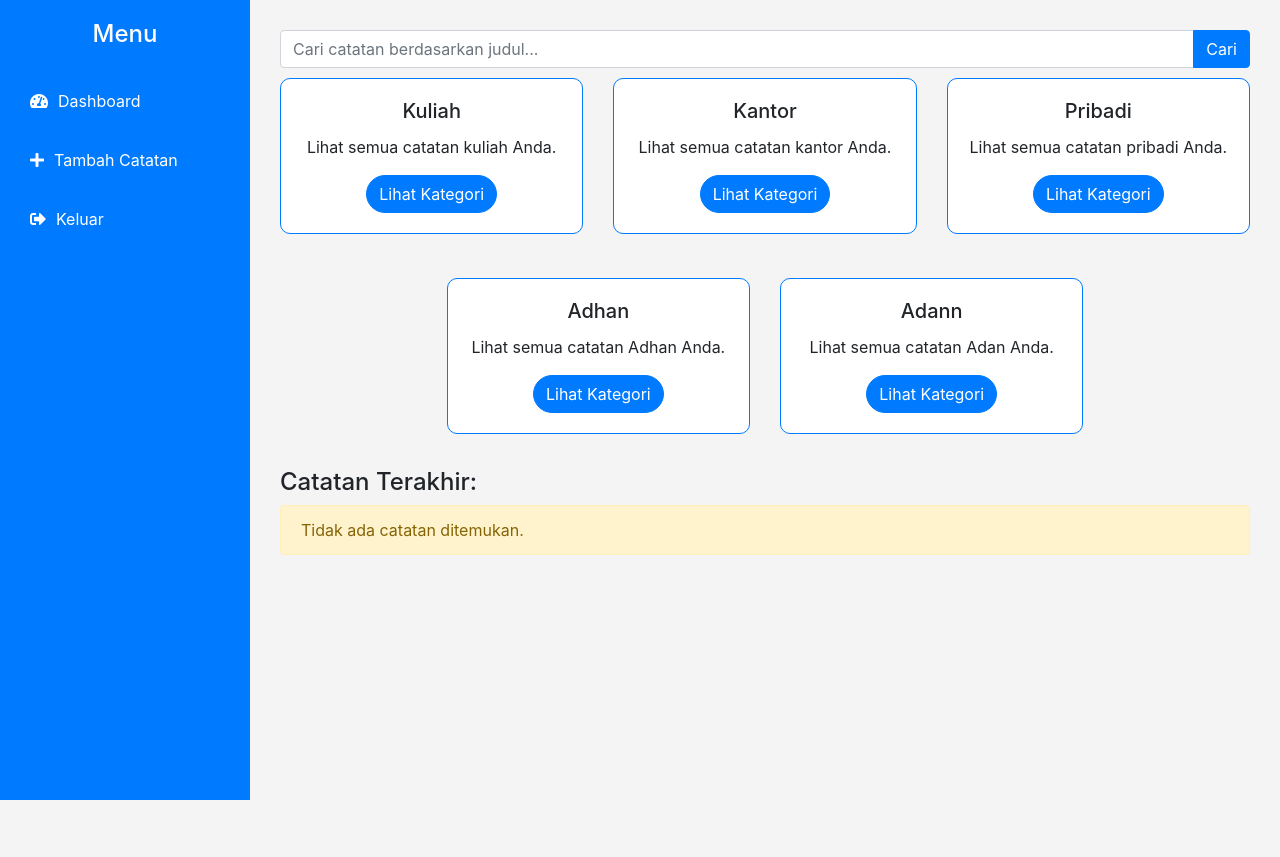
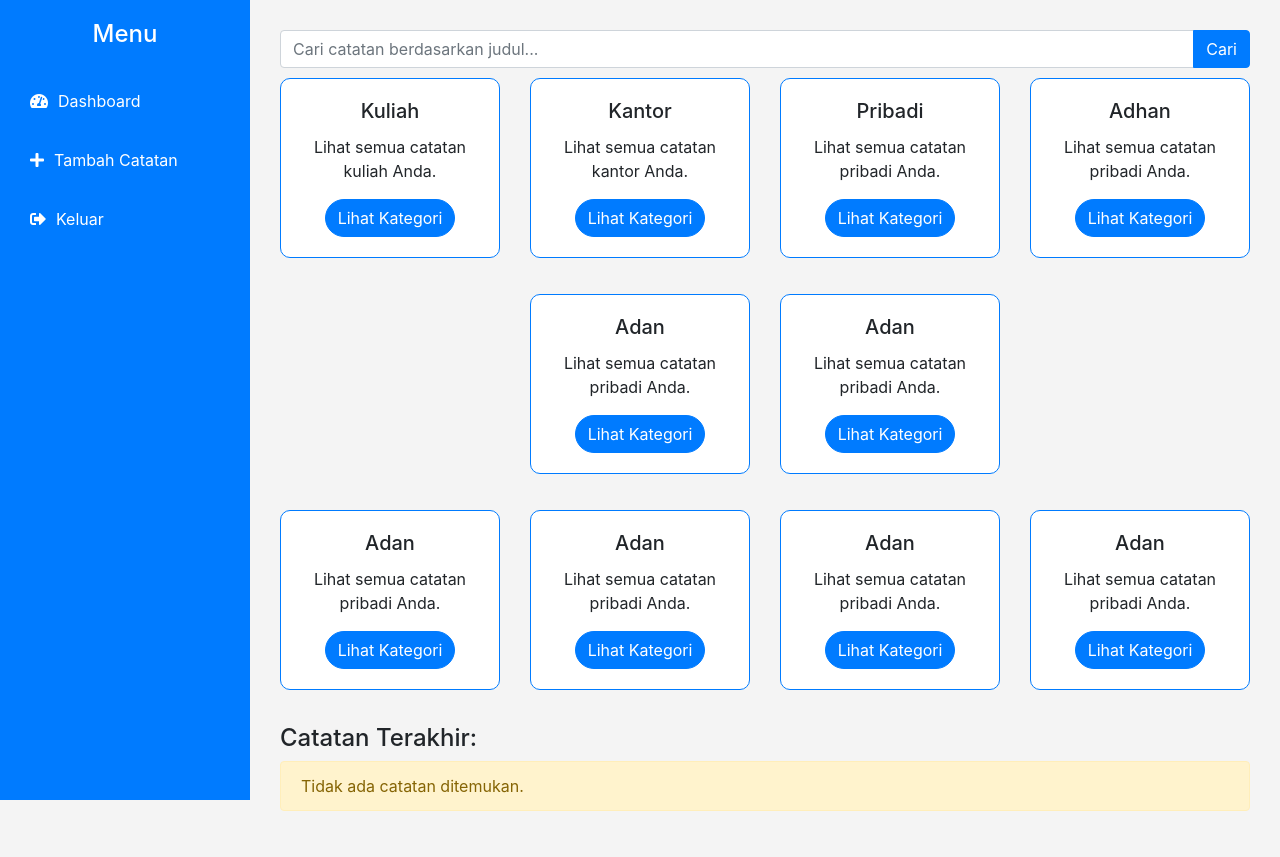
Before and after one commit to MuzharMaulana/PROJECT-RPL-KEL-2, a PHP site: page /dashboard.php in a window 1280 px wide. Before the commit the page ends 800 px from the top, so only its background shows below. Run offline with PHP 8.4, Linux system fonts and the light colour scheme; the visitor is signed in with stand-in values (Sample User, id 1); data that the repository does not hold is empty.

Commit message:
menambahkan daashboard

```diff
--- a/dashboard.php
+++ b/dashboard.php
@@ -157,9 +157,9 @@ $notesResult = $conn->query($query);
                 </div>
             </div>
         </form>
-
-        <div class="row mb-4">
-        <div class="col-md-4">
+<!-- Baris pertama dengan 4 kartu -->
+<div class="row mb-3">
+    <div class="col-md-3">
         <div class="card card-category">
             <div class="card-body text-center">
                 <h5 class="card-title">Kuliah</h5>
@@ -168,7 +168,7 @@ $notesResult = $conn->query($query);
             </div>
         </div>
     </div>
-        <div class="col-md-4">
+    <div class="col-md-3">
         <div class="card card-category">
             <div class="card-body text-center">
                 <h5 class="card-title">Kantor</h5>
@@ -177,7 +177,7 @@ $notesResult = $conn->query($query);
             </div>
         </div>
     </div>
-        <div class="col-md-4">
+    <div class="col-md-3">
         <div class="card card-category">
             <div class="card-body text-center">
                 <h5 class="card-title">Pribadi</h5>
@@ -186,27 +186,79 @@ $notesResult = $conn->query($query);
             </div>
         </div>
     </div>
-    </div>
-    <div class="row mb-4 justify-content-center">
-        <div class="col-md-4">
+    <div class="col-md-3">
         <div class="card card-category">
             <div class="card-body text-center">
                 <h5 class="card-title">Adhan</h5>
-                    <p class="card-text">Lihat semua catatan Adhan Anda.</p>
-                    <a href="adhan.php" class="btn btn-primary btn-custom">Lihat Kategori</a>
-                </div>
-            </div>
-        </div>
-        <div class="col-md-4">
-            <div class="card card-category">
-                <div class="card-body text-center">
-                    <h5 class="card-title">Adann</h5>
-                    <p class="card-text">Lihat semua catatan Adan Anda.</p>
-                    <a href="adan.php" class="btn btn-primary btn-custom">Lihat Kategori</a>
+                <p class="card-text">Lihat semua catatan pribadi Anda.</p>
+                <a href="pribadi.php" class="btn btn-primary btn-custom">Lihat Kategori</a>
             </div>
         </div>
     </div>
 </div>
+
+<!-- Baris kedua dengan 2 kartu tepat di tengah -->
+<div class="row mb-3 d-flex justify-content-center">
+    <div class="col-md-3">
+        <div class="card card-category">
+            <div class="card-body text-center">
+                <h5 class="card-title">Adan</h5>
+                <p class="card-text">Lihat semua catatan pribadi Anda.</p>
+                <a href="pribadi.php" class="btn btn-primary btn-custom">Lihat Kategori</a>
+            </div>
+        </div>
+    </div>
+    <div class="col-md-3">
+        <div class="card card-category">
+            <div class="card-body text-center">
+                <h5 class="card-title">Adan</h5>
+                <p class="card-text">Lihat semua catatan pribadi Anda.</p>
+                <a href="pribadi.php" class="btn btn-primary btn-custom">Lihat Kategori</a>
+            </div>
+        </div>
+    </div>
+</div>
+
+<!-- Baris ketiga dengan 4 kartu -->
+<div class="row mb-3">
+    <div class="col-md-3">
+        <div class="card card-category">
+            <div class="card-body text-center">
+                <h5 class="card-title">Adan</h5>
+                <p class="card-text">Lihat semua catatan pribadi Anda.</p>
+                <a href="pribadi.php" class="btn btn-primary btn-custom">Lihat Kategori</a>
+            </div>
+        </div>
+    </div>
+    <div class="col-md-3">
+        <div class="card card-category">
+            <div class="card-body text-center">
+                <h5 class="card-title">Adan</h5>
+                <p class="card-text">Lihat semua catatan pribadi Anda.</p>
+                <a href="pribadi.php" class="btn btn-primary btn-custom">Lihat Kategori</a>
+            </div>
+        </div>
+    </div>
+    <div class="col-md-3">
+        <div class="card card-category">
+            <div class="card-body text-center">
+                <h5 class="card-title">Adan</h5>
+                <p class="card-text">Lihat semua catatan pribadi Anda.</p>
+                <a href="pribadi.php" class="btn btn-primary btn-custom">Lihat Kategori</a>
+            </div>
+        </div>
+    </div>
+    <div class="col-md-3">
+        <div class="card card-category">
+            <div class="card-body text-center">
+                <h5 class="card-title">Adan</h5>
+                <p class="card-text">Lihat semua catatan pribadi Anda.</p>
+                <a href="pribadi.php" class="btn btn-primary btn-custom">Lihat Kategori</a>
+            </div>
+        </div>
+    </div>
+</div>
+
 
 
         <h4 class="mt-4">Catatan Terakhir:</h4>
```
Lines whose indentation alone changed are shown as unchanged.
